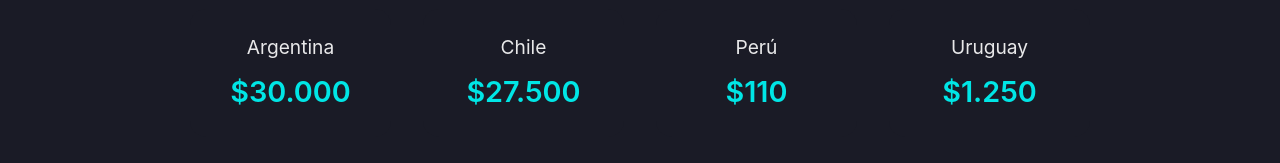
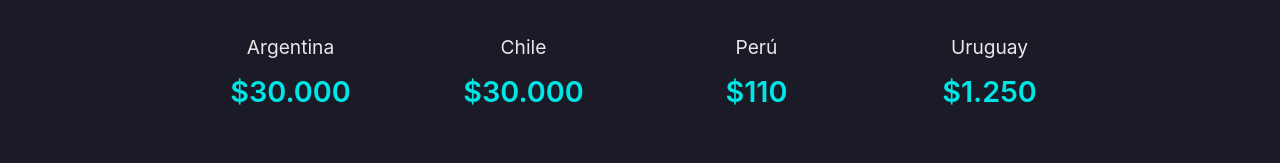
Before and after one commit to pabloenzenhofer/psicologiadelaobesidad, a React (Vite) app: page / in a window 1280 px wide. Shown: the part 6175-6338 px from the top of the page. Built offline with nearby package versions, Linux system fonts and the light colour scheme; a web font is replaced by a local one.

Commit message:
Update Prices component

```diff
--- a/src/sections/Prices.tsx
+++ b/src/sections/Prices.tsx
@@ -30,7 +30,7 @@ const Prices = () => {
               </div>
               <div className="price-card local">
                 <div className="country">Chile</div>
-                <div className="price">$27.500</div>
+                <div className="price">$30.000</div>
               </div>
               <div className="price-card local">
                 <div className="country">Perú</div>
```
